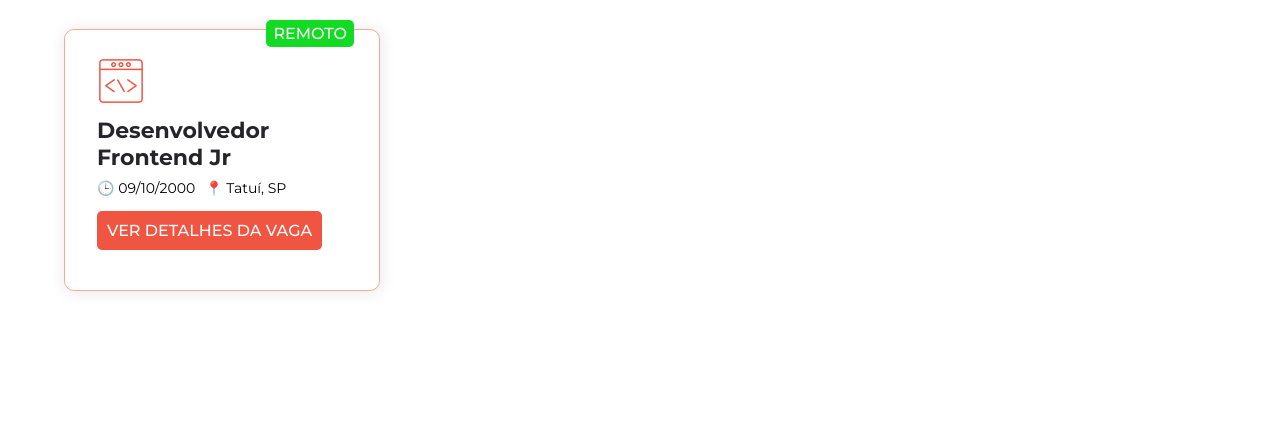
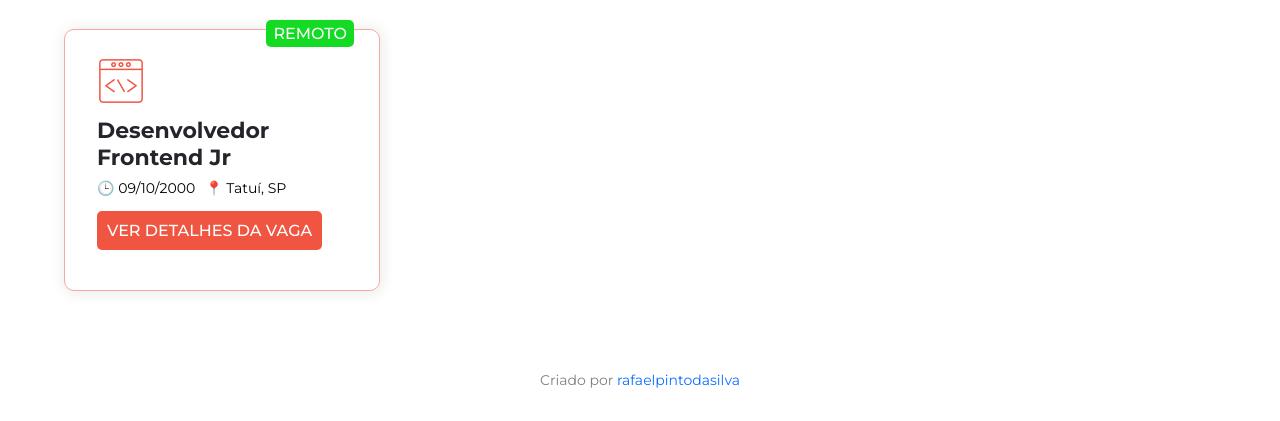
Before and after one commit to Rafael-doctom/tojobs, a plain HTML site: page index.html in a window 1280 px wide. Shown: the part 604-1025 px from the top of the page. Before the commit the page ends 943 px from the top, so only its background shows below. Drawn offline with Linux system fonts and the light colour scheme; no server answers.

Commit message:
feat: I attached the creator

```diff
--- a/assets/css/index.css
+++ b/assets/css/index.css
@@ -8,6 +8,23 @@ header span a {
     color: #F05542;
     font-weight: bold;
     font-size: 36px;
+}
+
+footer {
+    text-align: center;
+    margin: 2rem 0;
+}
+
+footer span {
+    font-size: 14px;
+    color: gray;
+    text-align: center;
+    font-style: normal;
+    margin: 0 auto;
+}
+
+footer span a {
+    color: #0d6efd;
 }
 
 .container {
@@ -124,7 +141,7 @@ header span a {
 
 }
 
-.input-wrapper:nth-child(2){
+.input-wrapper:nth-child(2) {
     border-left: 1px solid #ccc;
 
 }
@@ -138,7 +155,7 @@ header span a {
     cursor: pointer;
     font-size: 16px;
     transition: background-color 0.3s;
-    margin:0 10px;
+    margin: 0 10px;
 }
 
 .search-button:hover {
--- a/index.html
+++ b/index.html
@@ -92,7 +92,11 @@
     </div>
 
 
-
+    <footer>
+        <span>
+            Criado por <a href="https://rafaelpintodasilva.com/" target="_blank">rafaelpintodasilva</a>
+        </span>
+    </footer>
     <script src="assets/javascript/api.js"></script>
 
 </body>
```
